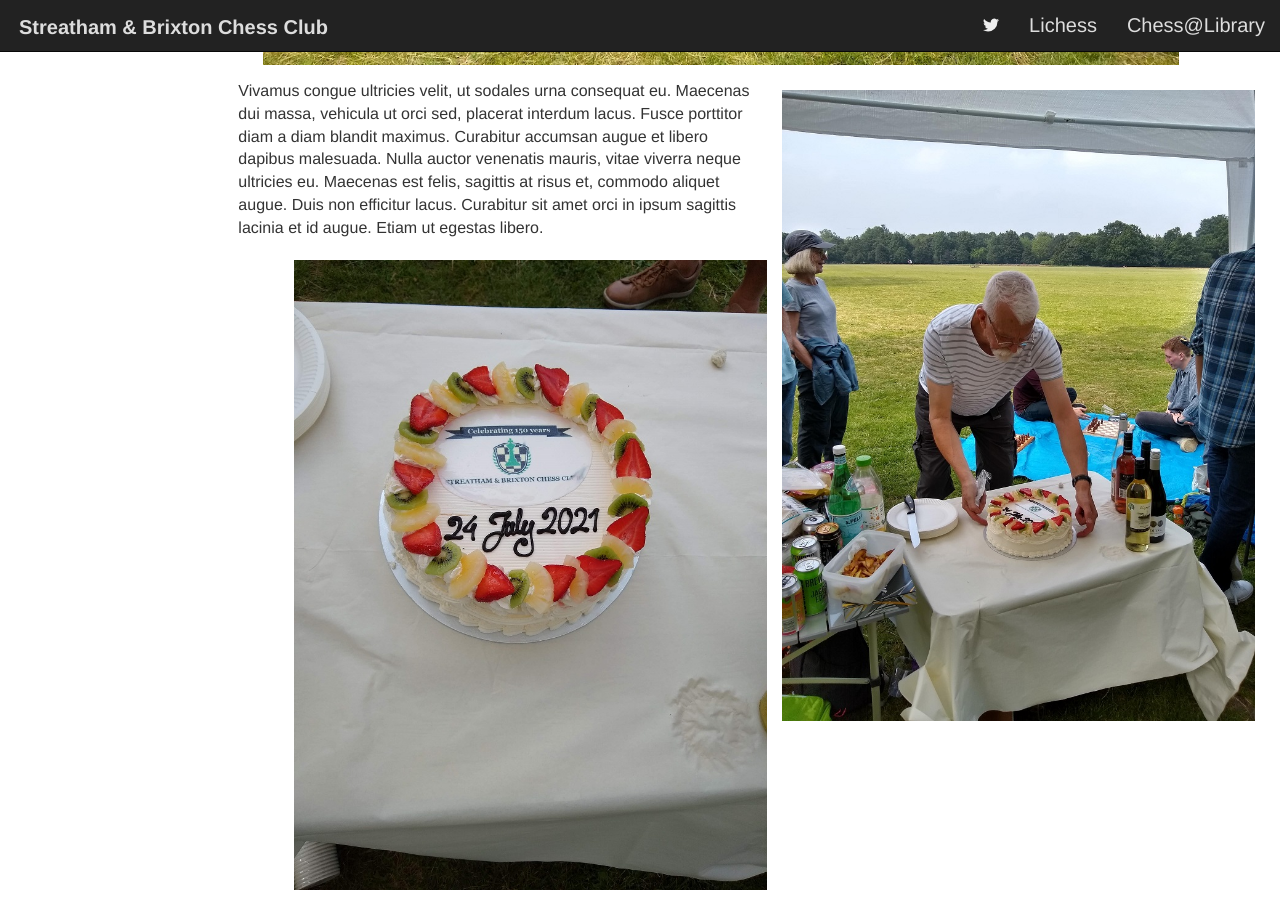
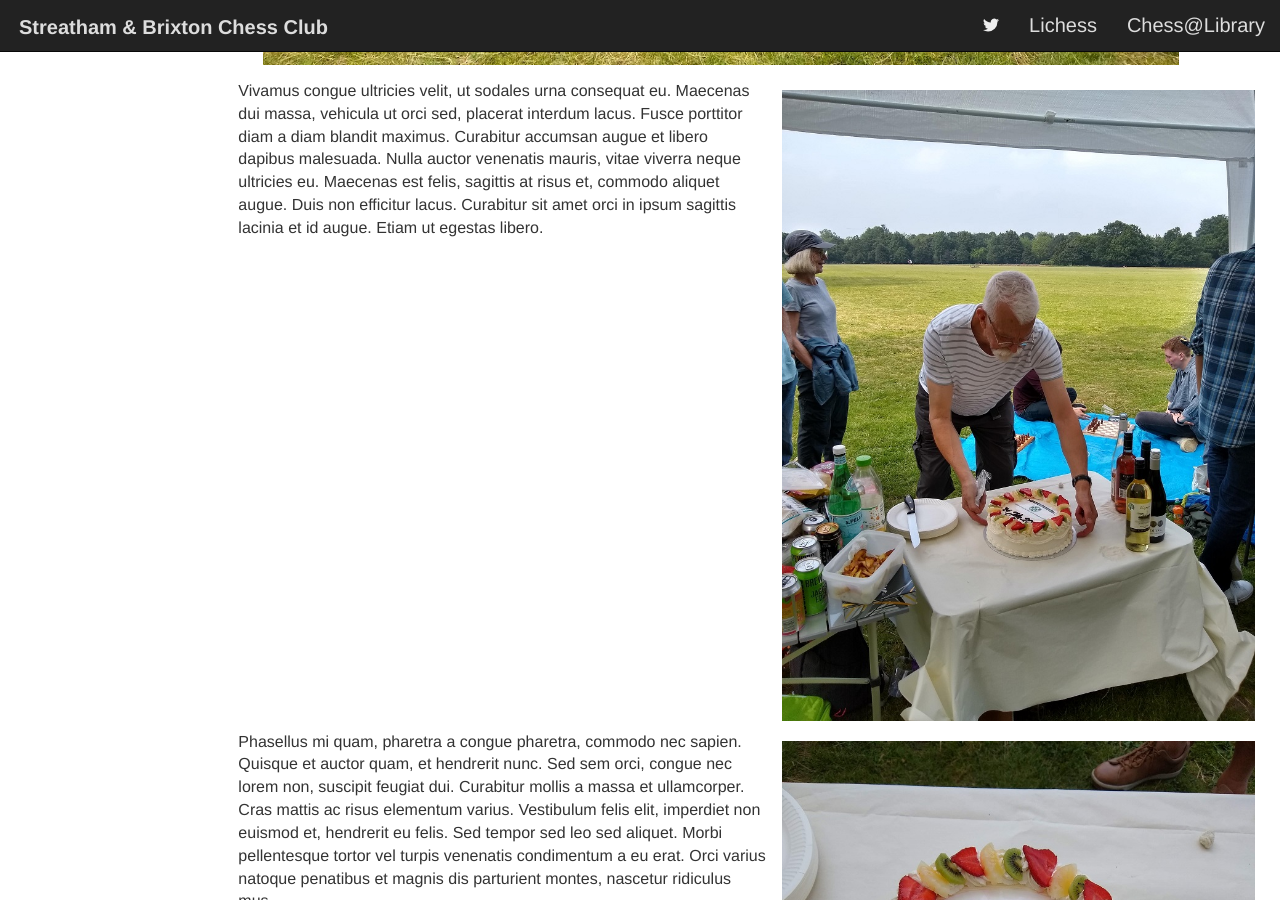
Before and after one commit to streathamchess/streathamchess.github.io, a Jekyll site: the page built from anniversary.md, in a window 1280 px wide and 900 px high, scrolled down 882 px. Built offline with Jekyll 4.4.1, drawn with Linux system fonts in a browser that asks for light colours; a script that is not in the unit is left out.

Commit message:
Update anniversary.md

```diff
--- a/anniversary.md
+++ b/anniversary.md
@@ -15,6 +15,8 @@
 
 Vivamus congue ultricies velit, ut sodales urna consequat eu. Maecenas dui massa, vehicula ut orci sed, placerat interdum lacus. Fusce porttitor diam a diam blandit maximus. Curabitur accumsan augue et libero dapibus malesuada. Nulla auctor venenatis mauris, vitae viverra neque ultricies eu. Maecenas est felis, sagittis at risus et, commodo aliquet augue. Duis non efficitur lacus. Curabitur sit amet orci in ipsum sagittis lacinia et id augue. Etiam ut egestas libero.
 
+{% include stopwrapping.html %}
+
 {% include imageleft.html url="/assets/anniv/anniv-cake.jpg" %}
 
 Phasellus mi quam, pharetra a congue pharetra, commodo nec sapien. Quisque et auctor quam, et hendrerit nunc. Sed sem orci, congue nec lorem non, suscipit feugiat dui. Curabitur mollis a massa et ullamcorper. Cras mattis ac risus elementum varius. Vestibulum felis elit, imperdiet non euismod et, hendrerit eu felis. Sed tempor sed leo sed aliquet. Morbi pellentesque tortor vel turpis venenatis condimentum a eu erat. Orci varius natoque penatibus et magnis dis parturient montes, nascetur ridiculus mus.
```
